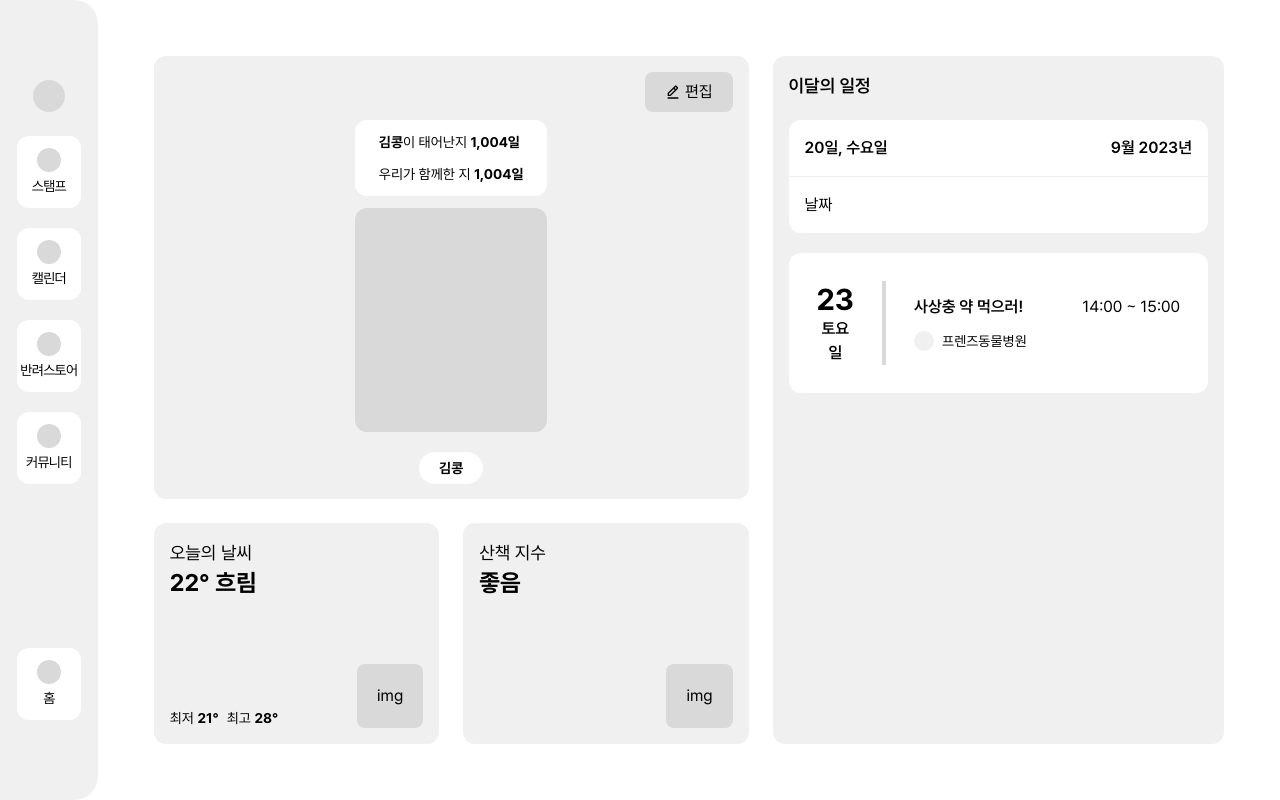
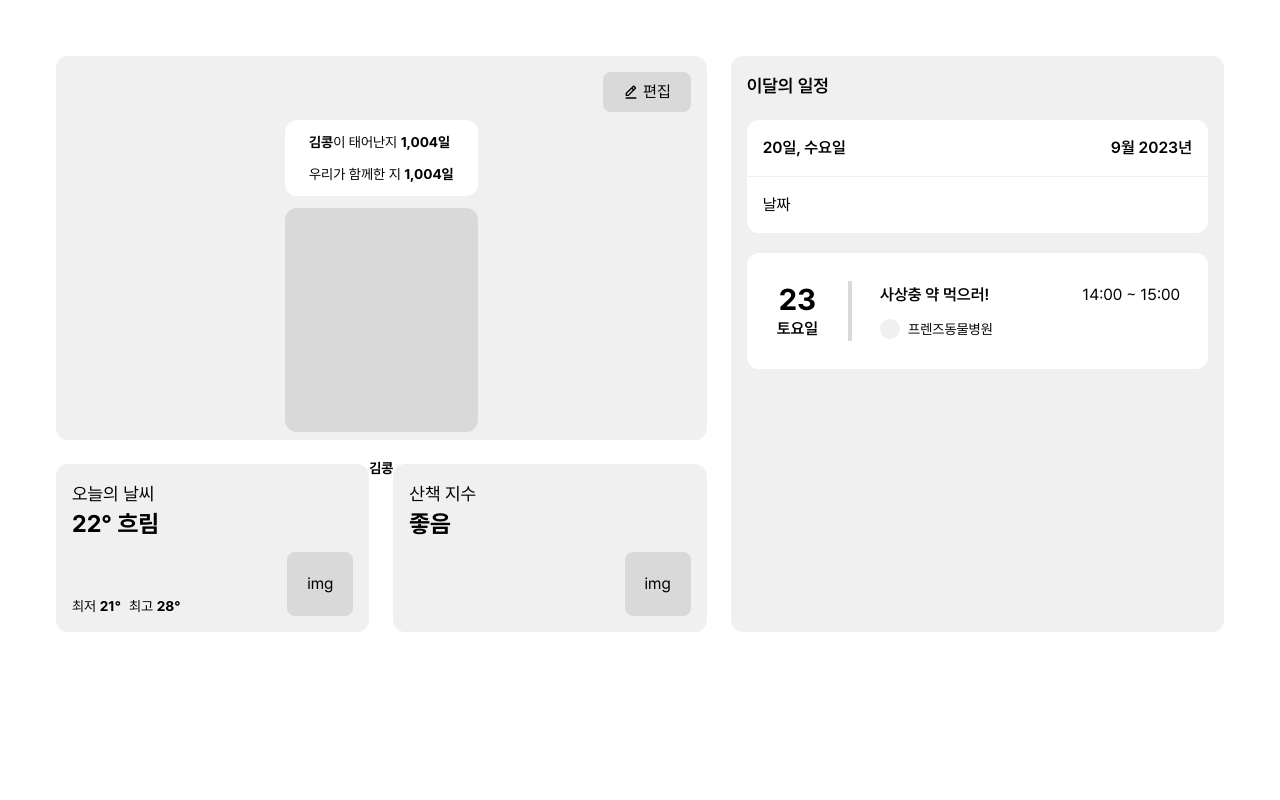
Before and after one commit to petD-ary/petDiary, a Next.js app: page / in a window 1280 px wide. Built offline with nearby package versions, Linux system fonts and the light colour scheme.

Commit message:
comment:SideComponents hide

```diff
--- a/app/(home)/layout.tsx
+++ b/app/(home)/layout.tsx
@@ -40,7 +40,8 @@ export default function RootLayout({ children }: { children: React.ReactNode })
       <body className={pretendard.className}>
         <RecoilRootWrapper>
           <div className="flex">
-            <SideMenu />
+            {/* 로그인이 됐을 때만 */}
+            {/* <SideMenu /> */}
             {children}
           </div>
         </RecoilRootWrapper>
--- a/app/components/Main/Schedule/ScheduleItemDetail.tsx
+++ b/app/components/Main/Schedule/ScheduleItemDetail.tsx
@@ -16,7 +16,6 @@ const ScheduleItemDetail = ({ work, location, time }: ScheduleItem) => {
           <div className="text-sm">{location}</div>
         </div>
       </div>
-
       <div>{time}</div>
     </div>
   );
```
